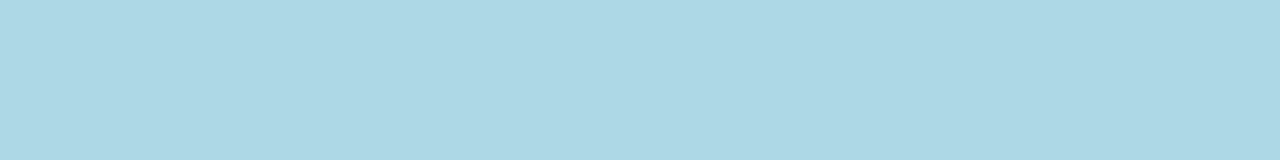
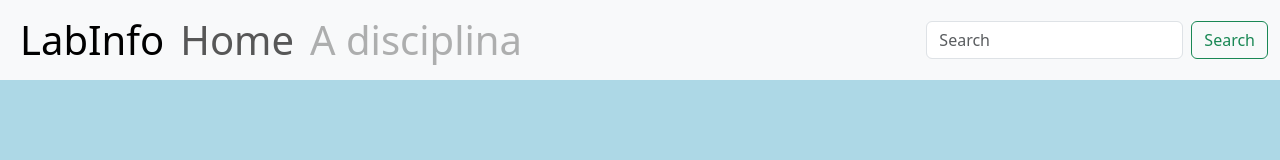
Before and after one commit to IsoticoCP/LI2024-Teste03, a plain HTML site: page index.html in a window 1280 px wide. Drawn offline with nearby package versions, Linux system fonts and the light colour scheme.

Commit message:
4ª tarefa concluída

```diff
--- a/index.html
+++ b/index.html
@@ -12,12 +12,40 @@
         h1 {
           color: red;
         }
+        navbar navbar-expand-lg bg-body-teriary{
+            background-color: black;
+        }
       </style>
   </head>
   <body>
     <header>
         <h1>
+            <nav class="navbar navbar-expand-lg bg-body-tertiary">
+                <div class="container-fluid">
 
+                  <button class="navbar-toggler" type="button" data-bs-toggle="collapse" data-bs-target="#navbarSupportedContent" aria-controls="navbarSupportedContent" aria-expanded="false" aria-label="Toggle navigation">
+                    <span class="navbar-toggler-icon"></span>
+                  </button>
+                  <div class="collapse navbar-collapse" id="navbarSupportedContent">
+                    <ul class="navbar-nav me-auto mb-2 mb-lg-0">
+                      <li class="nav-item">
+                        <a class="nav-link active" aria-current="page" href="#">LabInfo</a>
+                      </li>
+                      <li class="nav-item">
+                        <a class="nav-link" href="index.htmk">Home</a>
+                      </li>
+
+                      <li class="nav-item">
+                        <a class="nav-link disabled" href="disciplina.html" aria-disabled="true">A disciplina</a>
+                      </li>
+                    </ul>
+                    <form class="d-flex" role="search">
+                      <input class="form-control me-2" type="search" placeholder="Search" aria-label="Search">
+                      <button class="btn btn-outline-success" type="submit">Search</button>
+                    </form>
+                  </div>
+                </div>
+              </nav>
         </h1>
     </header>
     <script src="https://cdn.jsdelivr.net/npm/bootstrap@5.3.3/dist/js/bootstrap.bundle.min.js" integrity="sha384-YvpcrYf0tY3lHB60NNkmXc5s9fDVZLESaAA55NDzOxhy9GkcIdslK1eN7N6jIeHz" crossorigin="anonymous"></script>
```
